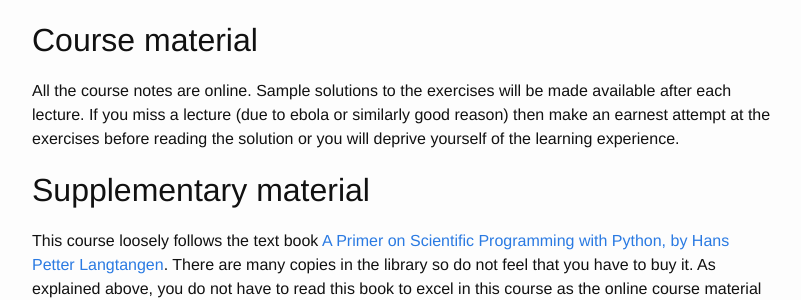
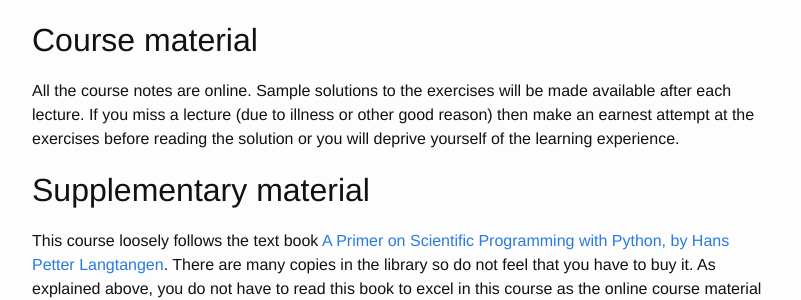
Before and after one commit to ggorman/Introduction-to-programming-for-geoscientists, a Jekyll site: the page built from _posts/2014-10-16-Introduction.markdown, in a window 1280 px wide and 900 px high, scrolled down 1659 px. Shown: the part 178-478 px from the top of the window, without its empty margins (238-1039 px from the left). Built offline with Jekyll 4.4.1, drawn with Linux system fonts in a browser that asks for light colours.

Commit message:
Make this more generic.

```diff
--- a/_posts/2014-10-16-Introduction.markdown
+++ b/_posts/2014-10-16-Introduction.markdown
@@ -84,7 +84,7 @@ Python is a modern, general-purpose, high-level programming language. It is wide
 
 All the course notes are online. Sample solutions to the exercises
 will be made available after each lecture. If you miss a lecture (due
-to ebola or similarly good reason) then make an earnest attempt at the
+to illness or other good reason) then make an earnest attempt at the
 exercises before reading the solution or you will deprive yourself of
 the learning experience.
 
```
